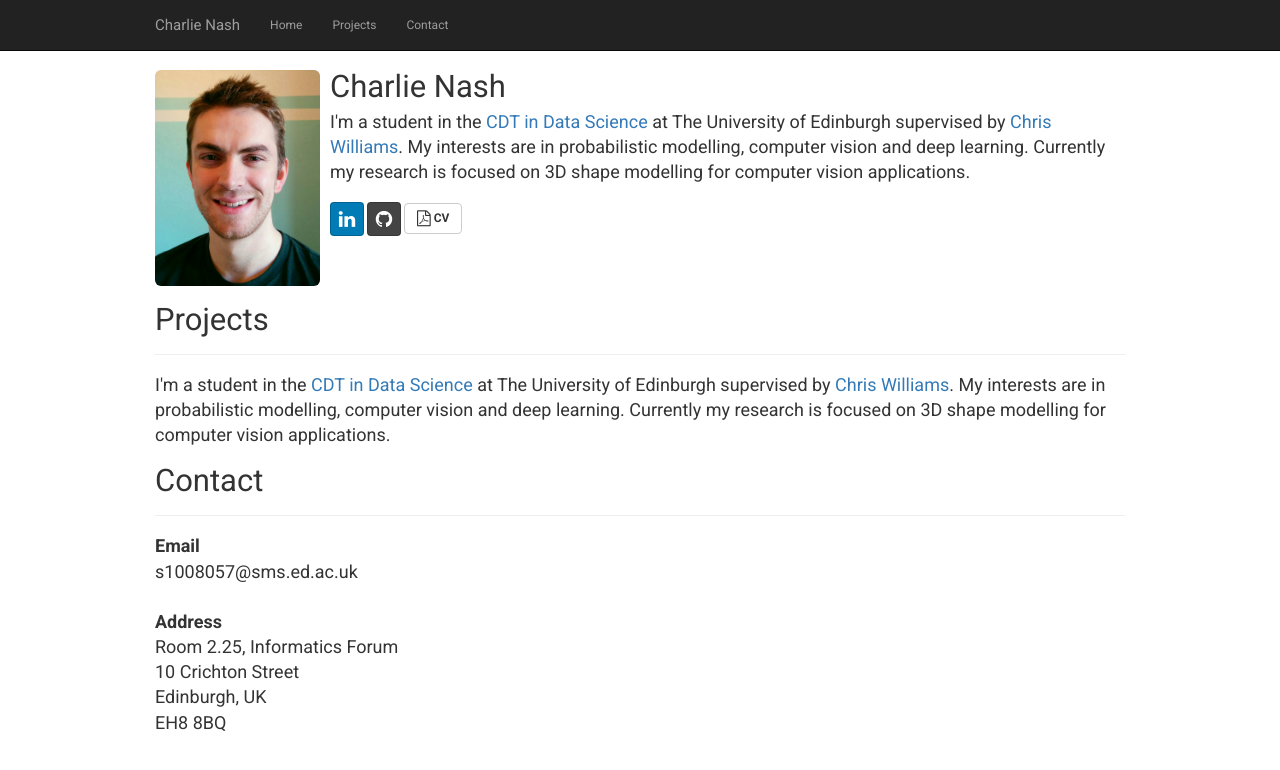
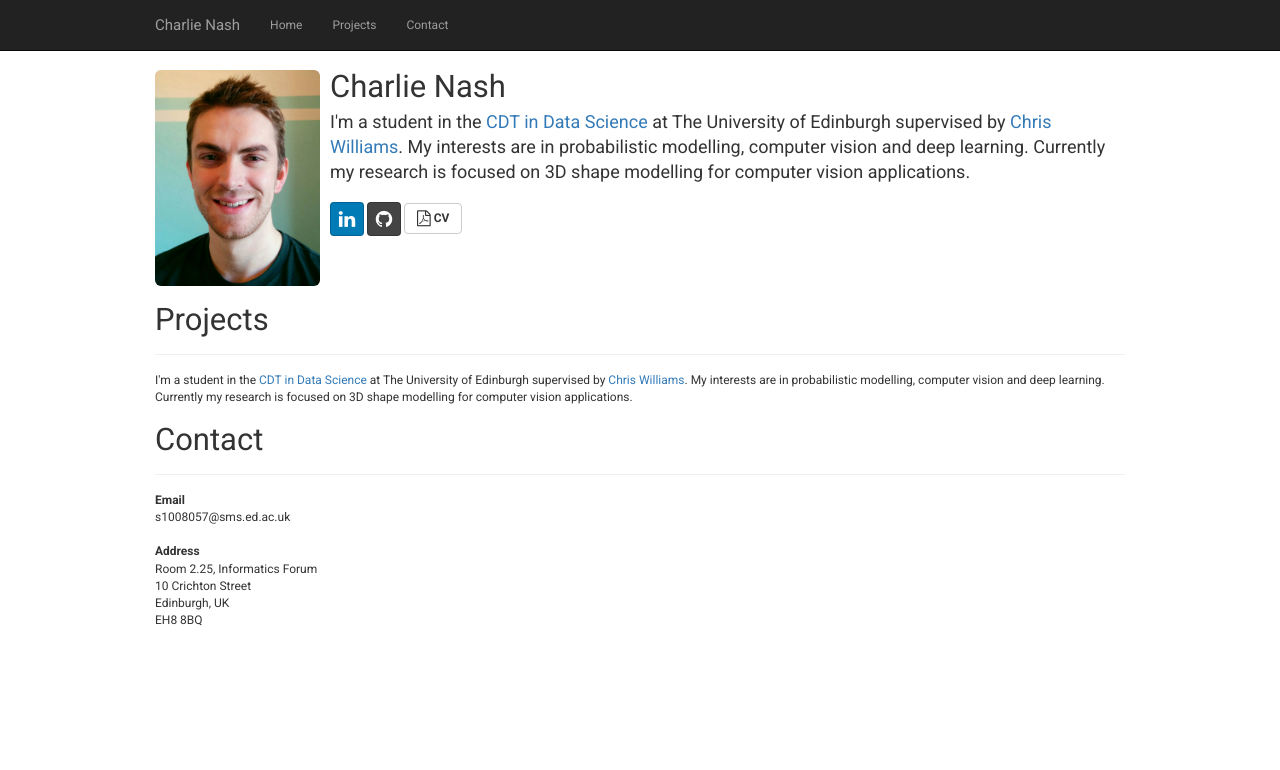
Before and after one commit to charlienash/charlienash.github.io, a Jekyll site: the page index.html, which Jekyll copies as it is, in a window 1280 px wide. Shown: the top 770 px of the page. Built offline with Jekyll 4.4.1, drawn with Linux system fonts in a browser that asks for light colours; nearby versions of some CDN libraries; library files that are not in the unit come from our copies.

Commit message:
Update index.html

```diff
--- a/index.html
+++ b/index.html
@@ -111,13 +111,13 @@
 					<h1 id="Projects">Projects</h1>
 					<hr>
 
-					<p class="lead"> I'm a student in the <a href="http://datascience.inf.ed.ac.uk/">CDT in Data Science</a> at The University of Edinburgh supervised by <a href="http://homepages.inf.ed.ac.uk/ckiw/">Chris Williams</a>. My interests are in probabilistic modelling, computer vision and deep learning. Currently my research is focused on 3D shape modelling for computer vision applications.</p>
+					<p> I'm a student in the <a href="http://datascience.inf.ed.ac.uk/">CDT in Data Science</a> at The University of Edinburgh supervised by <a href="http://homepages.inf.ed.ac.uk/ckiw/">Chris Williams</a>. My interests are in probabilistic modelling, computer vision and deep learning. Currently my research is focused on 3D shape modelling for computer vision applications.</p>
 
 					<!-- Page Heading -->
 					<h1 id="Contact">Contact</h1>
 					<hr>
 
-					<p class="lead">
+					<p>
 						<b>Email</b>
 						<br>
 						s1008057@sms.ed.ac.uk
```
